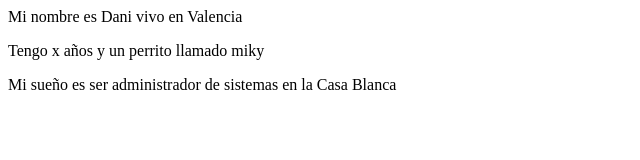
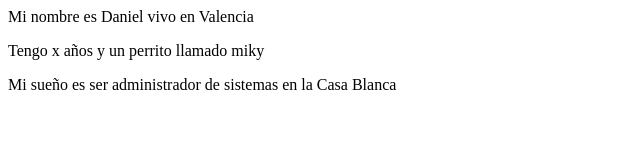
Before and after one commit to MrMetalero/danirepo, a plain HTML site: page 1.2 Visual Studio y GIT/index.html in a window 1280 px wide. Shown: the full height of the page, 0-640 px from the left. Drawn offline with Linux system fonts and the light colour scheme.

Commit message:
Cambiado a Daniel

```diff
--- a/1.2 Visual Studio y GIT/index.html
+++ b/1.2 Visual Studio y GIT/index.html
@@ -7,7 +7,7 @@
 
 
 <body>
-<p>Mi nombre es Dani vivo en Valencia </p>
+<p>Mi nombre es Daniel vivo en Valencia </p>
 
 <p>Tengo x años y un perrito llamado miky </p>
 <p>Mi sueño es ser administrador de sistemas en la Casa Blanca</p>
```
